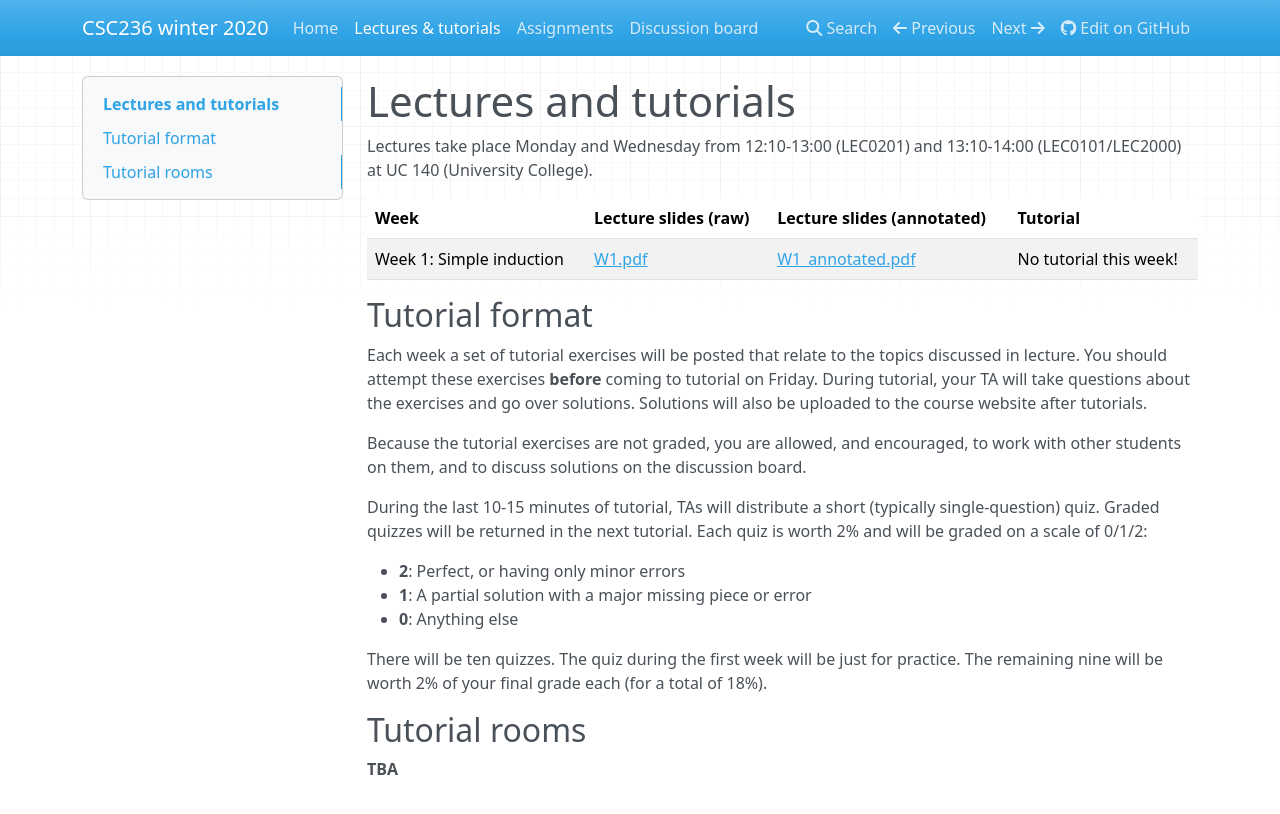
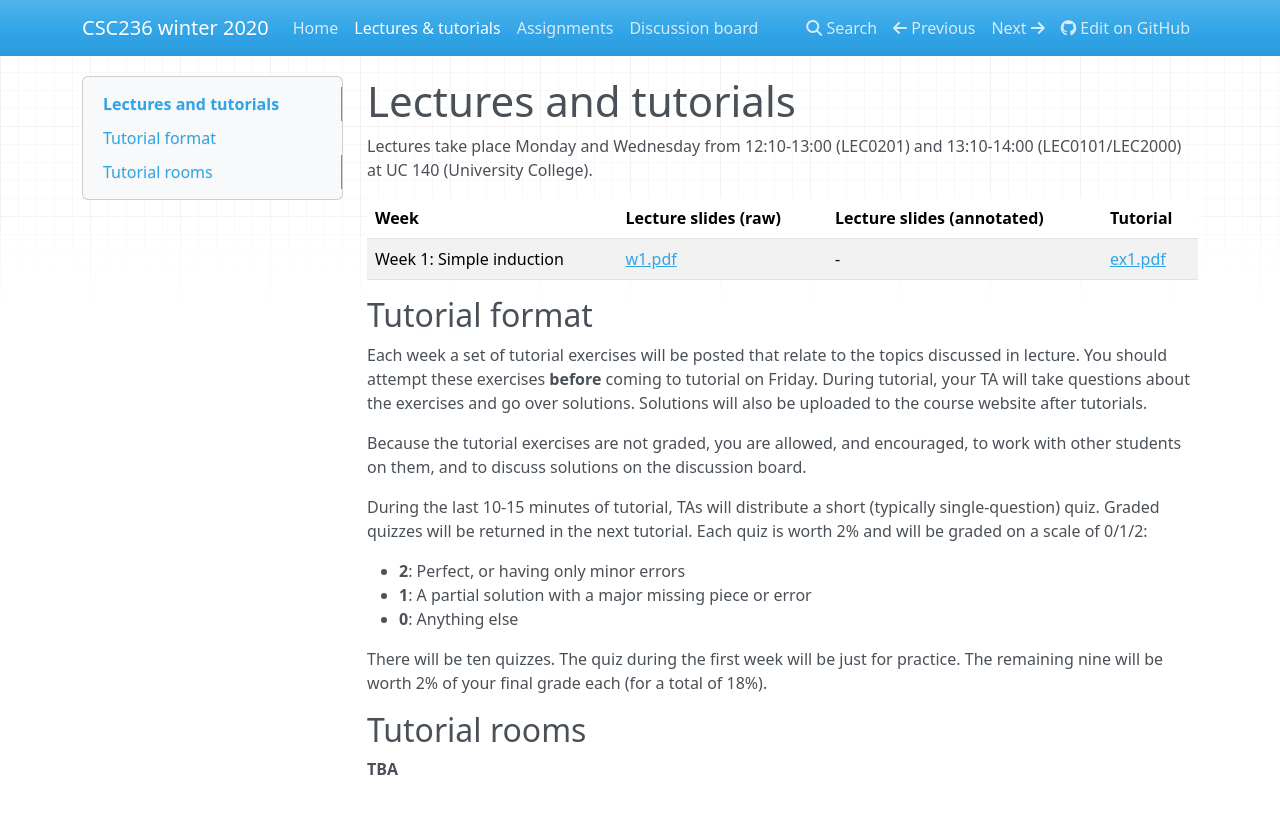
Before and after one commit to colinmorris/csc236, an MkDocs documentation site: the page built from docs/lectures_and_tutorials.md, in a window 1280 px wide. Shown: the top 814 px of the page. Built offline with MkDocs 1.6.1, drawn with Linux system fonts in a browser that asks for light colours; nearby versions of some CDN libraries.

Commit message:
link to week 1 materials

```diff
--- a/docs/lectures_and_tutorials.md
+++ b/docs/lectures_and_tutorials.md
@@ -4,7 +4,7 @@ Lectures take place Monday and Wednesday from 12:10-13:00 (LEC0201) and 13:10-14
 
 Week    | Lecture slides (raw) | Lecture slides (annotated) | Tutorial
 --------|----------------------|----------------------------|--------
-Week 1: Simple induction | [W1.pdf](lecture_slides/W1.pdf) | [W1_annotated.pdf](lecture_slides/W1_annotated.pdf) | No tutorial this week!
+Week 1: Simple induction | [w1.pdf](lecture_slides/w1.pdf) | - | [ex1.pdf](exercises/ex1.pdf)
 
 ## Tutorial format
 
```
